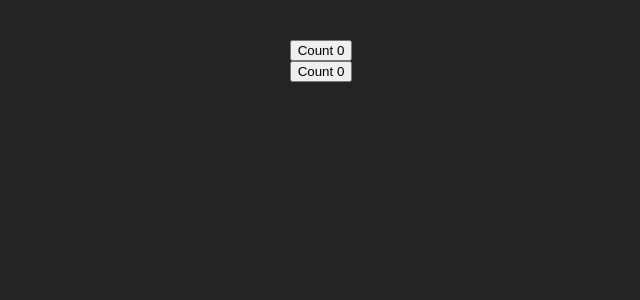
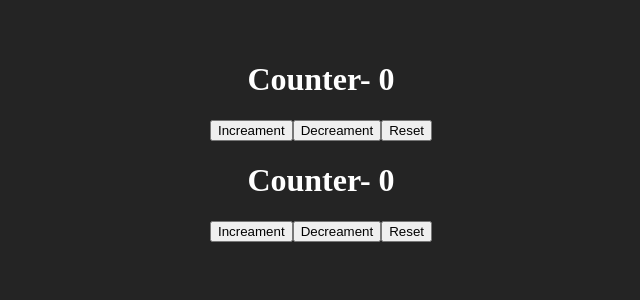
Before and after one commit to durgeshh04/React.js-Learning, a React (Vite) app: page / in a window 1280 px wide. Shown: the top 300 px of the page, without its empty margins (319-959 px from the left). Built offline with nearby package versions, Linux system fonts and the light colour scheme.

Commit message:
Update App

```diff
--- a/src/App.jsx
+++ b/src/App.jsx
@@ -11,6 +11,8 @@ import UseMemo from "./components/Hooks/UseMemo";
 import UseReducerHook from "./components/Hooks/UseReducerHook";
 import UseRef from "./components/Hooks/UseRef";
 import UseRef2 from "./components/Hooks/UseRef2";
+import CustomCounterOne from "./components/Hooks/CustomCounterOne";
+import CustomCounterTwo from "./components/Hooks/CustomCounterTwo";
 // import Greet from "./components/Greet";
 // import Welcome from "./components/Welcome";
 // import StateHook from "./components/StateHook";
@@ -160,8 +162,10 @@ function App() {
         {/* <UseRef2 /> */}
 
         {/* Custome Hooks */}
-        <CustomeOne />
-        <CustomeTwo />
+        {/* <CustomeOne />
+        <CustomeTwo /> */}
+        <CustomCounterOne />
+        <CustomCounterTwo />
       </div>
     </>
   );
--- /dev/null
+++ b/src/components/Hooks/CustomCounterOne.jsx
@@ -0,0 +1,16 @@
+import React, { useState } from "react";
+import useCounter from "./useCounter";
+
+const CustomCounterOne = () => {
+  const [counter, Increament, Decreament, Reset] = useCounter();
+  return (
+    <div>
+      <h1>Counter- {counter}</h1>
+      <button onClick={Increament}>Increament</button>
+      <button onClick={Decreament}>Decreament</button>
+      <button onClick={Reset}>Reset</button>
+    </div>
+  );
+};
+
+export default CustomCounterOne;
--- /dev/null
+++ b/src/components/Hooks/CustomCounterTwo.jsx
@@ -0,0 +1,16 @@
+import React, { useState } from "react";
+import useCounter from "./useCounter";
+
+const CustomCounterTwo = () => {
+  const [counter, Increament, Decreament, Reset] = useCounter();
+  return (
+    <div>
+      <h1>Counter- {counter}</h1>
+      <button onClick={Increament}>Increament</button>
+      <button onClick={Decreament}>Decreament</button>
+      <button onClick={Reset}>Reset</button>
+    </div>
+  );
+};
+
+export default CustomCounterTwo;
--- a/src/components/Hooks/CustomeOne.jsx
+++ b/src/components/Hooks/CustomeOne.jsx
@@ -1,15 +1,14 @@
-import React, { useState, useEffect } from "react";
+import React, {useState} from "react";
+import DocumentTitle from "./DocumentTitle";
 
 const CustomeOne = () => {
   const [count, setCount] = useState(0);
-  useEffect(() => {
-    document.title = `Count ${count}`;
-  }, [count]);
+  DocumentTitle(count);
 
   return (
     <div>
       <button onClick={() => setCount((prevCount) => prevCount + 1)}>
-        Count {count}
+        Count- {count}
       </button>
     </div>
   );
--- a/src/components/Hooks/CustomeTwo.jsx
+++ b/src/components/Hooks/CustomeTwo.jsx
@@ -1,15 +1,14 @@
-import React, { useState, useEffect } from "react";
+import React, { useState } from "react";
+import DocumentTitle from "./DocumentTitle";
 
 const CustomeTwo = () => {
   const [count, setCount] = useState(0);
-  useEffect(() => {
-    document.title = `Count ${count}`;
-  }, [count]);
+  DocumentTitle(count);
 
   return (
     <div>
       <button onClick={() => setCount((prevCount) => prevCount + 1)}>
-        Count {count}
+        Count- {count}
       </button>
     </div>
   );
--- /dev/null
+++ b/src/components/Hooks/DocumentTitle.jsx
@@ -0,0 +1,9 @@
+import React, {useEffect} from 'react'
+
+const DocumentTitle = (count) => {
+    useEffect(() => {
+    document.title = `Count ${count}`
+    }, [count])
+}
+
+export default DocumentTitle
--- /dev/null
+++ b/src/components/Hooks/useCounter.jsx
@@ -0,0 +1,18 @@
+import React, { useState } from "react";
+
+const useCounter = () => {
+  const [counter, setCounter] = useState(0);
+  const Increament = () => {
+    setCounter((prevCounter) => prevCounter + 1);
+  };
+  const Decreament = () => {
+    setCounter((prevCounter) => prevCounter - 1);
+  };
+  const Reset = () => {
+    setCounter(0);
+  };
+
+  return [counter, Increament, Decreament, Reset];
+};
+
+export default useCounter;
```
